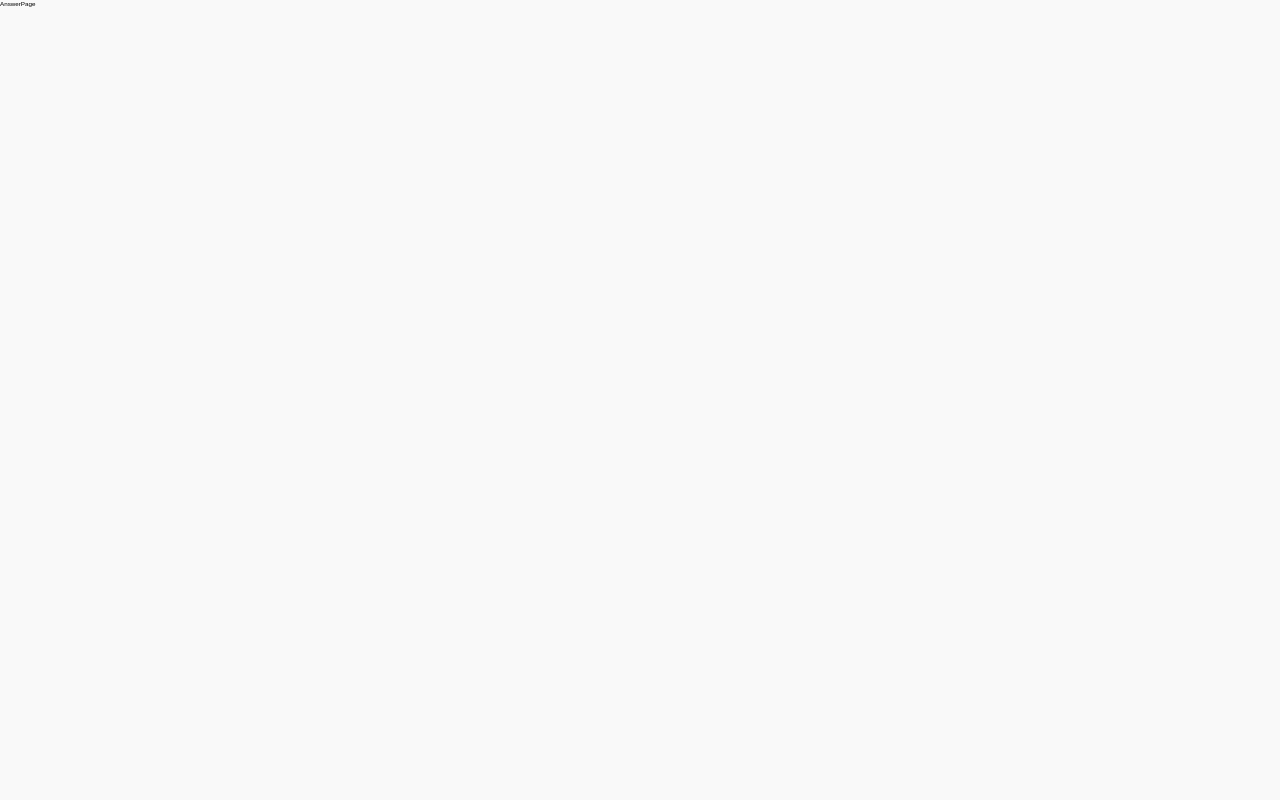
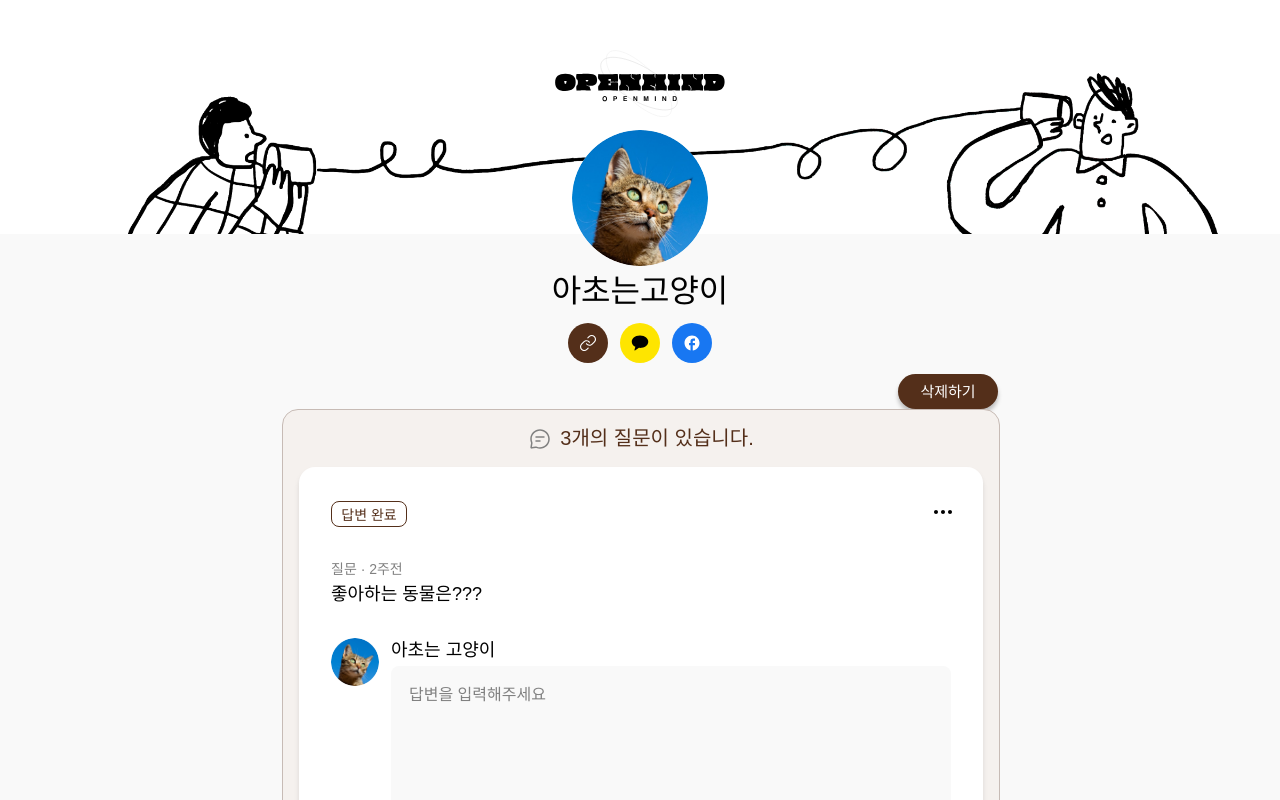
Before and after one commit to grapefruit13/open-mind, a React (Vite) app: page /post/1/answer in a window 1280 px wide. Shown: the top 800 px of the page. Built offline with nearby package versions, Linux system fonts and the light colour scheme; a web font is replaced by a local one.

Commit message:
feat: answer page

```diff
--- a/src/pages/AnswerPage.jsx
+++ b/src/pages/AnswerPage.jsx
@@ -1,5 +1,21 @@
-function AnswerPage() {
-  return <div>AnswerPage</div>;
+import styled from 'styled-components';
+import FeedCardContainer from '../components/common/feedCard/FeedCardContainer';
+import Header from '../components/common/header/Header';
+import ButtonFloating from '../components/common/button/ButtonFloating';
+
+const Container = styled.div`
+  margin: auto;
+  width: 71.6rem;
+`;
+
+export default function AnswerPage() {
+  return (
+    <>
+      <Header marginBottom="14rem" />
+      <Container>
+        <ButtonFloating small>삭제하기</ButtonFloating>
+        <FeedCardContainer />
+      </Container>
+    </>
+  );
 }
-
-export default AnswerPage;
```
